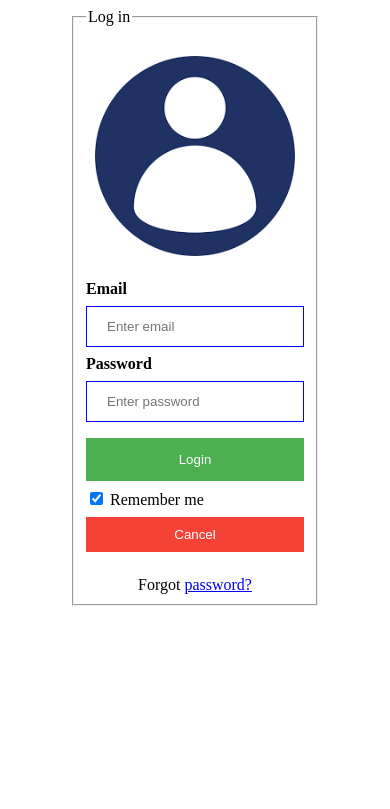
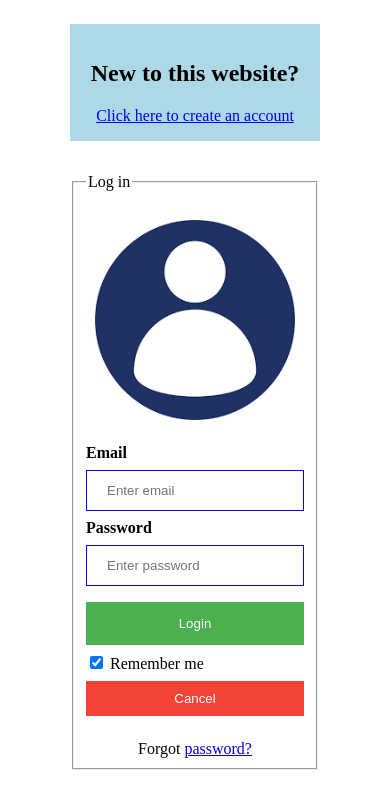
Before and after one commit to z3r0-21/s2-RecipeFinder, a PHP site: page /s2-wad/HTML-PHP/login.php in a window 390 px wide. Shown: the top 809 px of the page. Run offline with PHP 8.4, Linux system fonts and the light colour scheme; data that the repository does not hold is empty.

Commit message:
Log in access, log in page design - Made the user to see Account and log out only when he/she is logged in - When the user is not logged yet, they can click on log in - if a user does not have an account, they can make new one by clicking log in and then click the redirect link to register form

```diff
--- a/CSS/loginRegister-styles.css
+++ b/CSS/loginRegister-styles.css
@@ -1,8 +1,24 @@
 
-.form-parent {
-    margin:0 auto;
+#flexContainer{
+    display:flex;
+    padding:1.5rem;
+}
+
+
+
+#flexContainer > * + * {
+    margin-left: 2em;
+}
+
+.form-parent{
+    /*margin:0 auto;*/
     width:500px;
 }
+
+.register {
+    margin-block: auto; /* put this div in vertically centered */
+}
+
 
 input[type=text], input[type=password], input[type=date] {
     width: 100%;
@@ -49,9 +65,36 @@ span.password {
 }
 
 @media screen and (max-width: 400px) {
+    #flexContainer {
+        flex-direction:column;
+        align-items:center;
+        padding:1rem;
+    }
+
+    #flexContainer > * + * {
+        margin-left: unset;
+        margin-bottom: 2em;
+    }
+
+    .register {
+        background-color: lightblue;
+        box-sizing: border-box;
+        width:250px;
+        display: flex;
+        flex-direction:column;
+        align-items:center;
+        padding:1rem;
+    }
+
+    .register {
+        order:1;
+    }
+
     .form-parent {
-        width:250px;
+        order:2;
+        width: 250px;
     }
+
     span.password {
         display:block;
         float:none;
--- a/HTML-PHP/accountPage.php
+++ b/HTML-PHP/accountPage.php
@@ -18,6 +18,7 @@ if(isset($_SESSION['loggedUser'])) {?>
         $user = unserialize($_SESSION['loggedUser']);
         echo $user->GetFName();
     ?>
+
     </body>
     </html>
 <?php
--- a/HTML-PHP/login.php
+++ b/HTML-PHP/login.php
@@ -7,6 +7,7 @@
     <link rel="stylesheet" href="../CSS/loginRegister-styles.css">
 </head>
 <body>
+    <div id="flexContainer">
         <div class="form-parent">
             <?php include '../Handling/login-handling.php'; ?>
             <form method="post">
@@ -32,6 +33,13 @@
                 </fieldset>
             </form>
 
+
         </div>
+        <div class="register">
+            <h2>New to this website?</h2>
+            <a href="../HTML-PHP/register.html">Click here to create an account</a>
+        </div>
+    </div>
+
 </body>
 </html>
--- a/Handling/login-handling.php
+++ b/Handling/login-handling.php
@@ -3,12 +3,11 @@
     <meta charset="UTF-8">
     <meta http-equiv="X-UA-Compatible" content="IE=edge">
     <meta name="viewport" content="width=device-width, initial-scale=1.0">
-    <title>Success login</title>
+    <title>Log in</title>
 </head>
 <body>
     <!-- Include php classes -->
     <?php include '../Classes/DbControl.php'; ?>
-
 
     <?php
         // Make a new object of type Control
@@ -18,20 +17,12 @@
         $dbControl = new DbControl();
         $dbControl->GetUsers($control);
 
-
         function test_input($data) {
             $data = trim($data);
             $data = stripslashes($data);
             $data = htmlspecialchars($data);
             return $data;
         }
-//
-//    if ($_SERVER["REQUEST_METHOD"] == "POST") {
-//        foreach ($control->GetAllUsers() as $user)
-//        {
-//            echo $user->GetFName();
-//        }
-//    }
 
         if ($_SERVER["REQUEST_METHOD"] == "POST") {
 
@@ -46,15 +37,10 @@
                         return $user;
                     }
                 }
-
                 return null;
             }
             if(CheckCredentials($email, $password) != null)
             {
-                // echo "You successfully log in!" . "<br>";
-                // $user = CheckCredentials($email, $password);
-                // echo "first name: " . $user->getFName() . "<br>" . " email: " . $user->getEmail() . "<br>";
-                // echo '<a href="http://localhost/s2-wad/login.php">Go to login page</a>';
                 session_start();
                 $currUser = CheckCredentials($email, $password);
                 $_SESSION['loggedUser'] = serialize($currUser);
```
Also changed, not shown: HTML-PHP/main.php (+21 -10 lines). Lines whose indentation alone changed are shown as unchanged.
